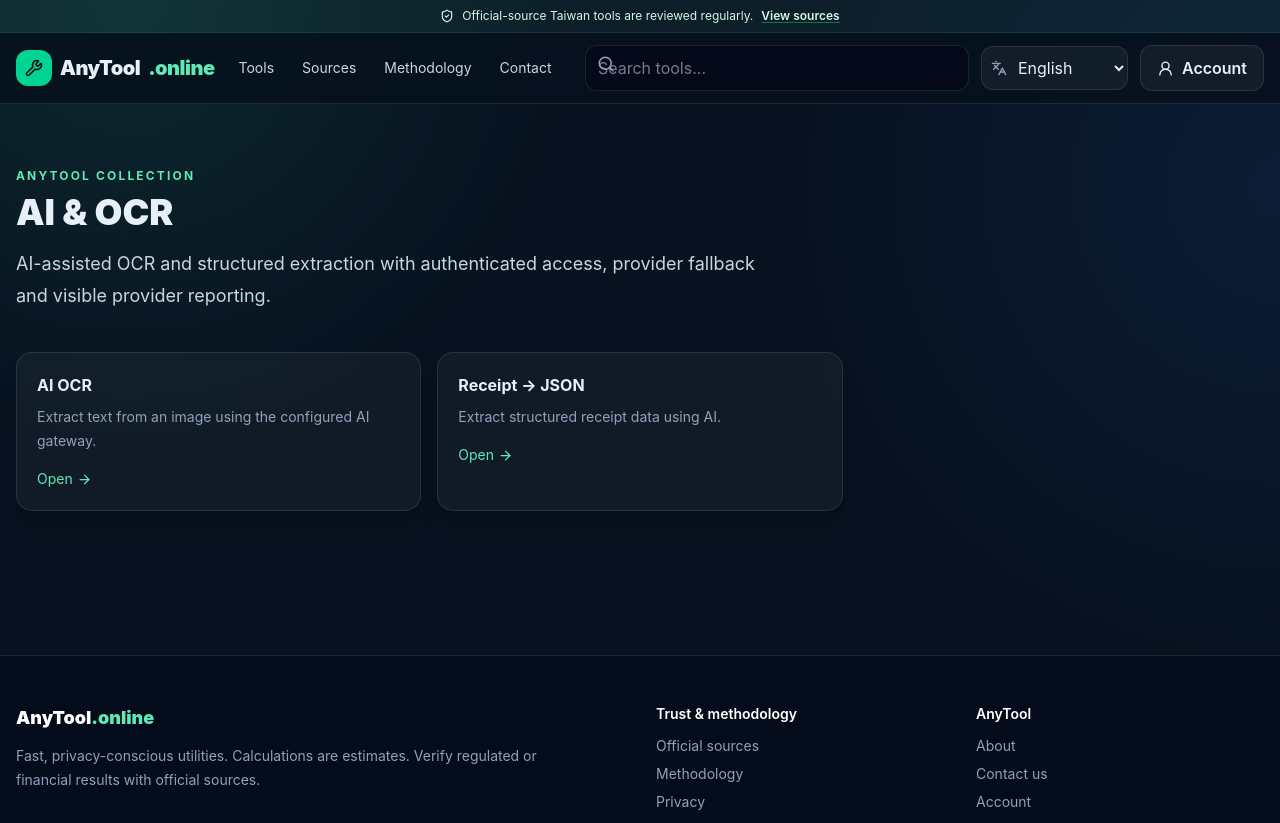
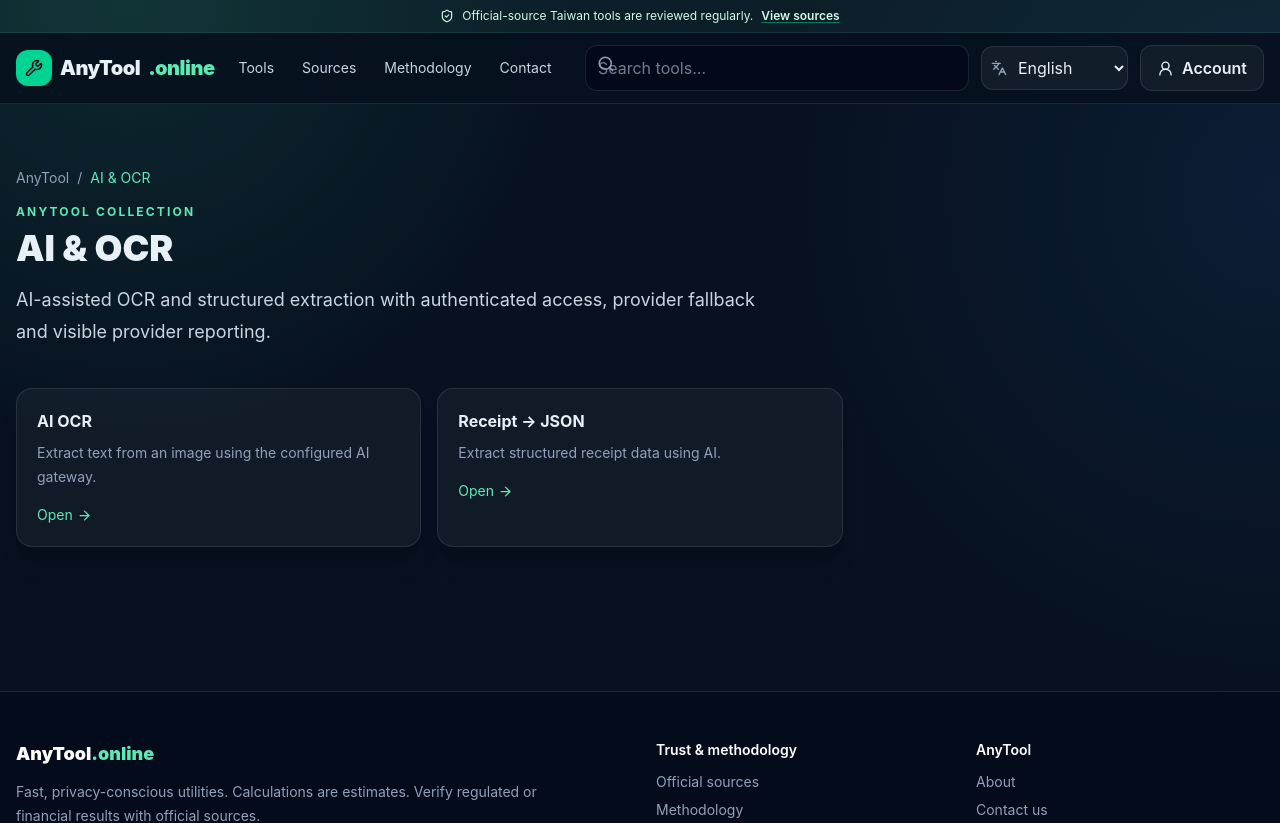
Before and after one commit to KanwarAfaq/anytool-online, a React (Vite) app: page /categories/ai in a window 1280 px wide. Shown: the top 823 px of the page. Built offline with nearby package versions, Linux system fonts and the light colour scheme.

Commit message:
Strengthen category page semantics and breadcrumbs

```diff
--- a/src/pages/Category.jsx
+++ b/src/pages/Category.jsx
@@ -45,5 +45,10 @@ export default function Category(){
  const list=tools.filter(tool=>tool.category===category)
  const title=t('categories.'+category)
  const desc=descriptions[category]?.[lang]||descriptions[category]?.en||''
- return <section className="mx-auto max-w-7xl px-4 py-16"><Seo title={title+' Tools | AnyTool.online'} description={desc} jsonLd={{'@context':'https://schema.org','@type':'CollectionPage',name:title,description:desc}}/><p className="text-xs font-bold uppercase tracking-[.18em] text-emerald-300">AnyTool collection</p><h1 className="mt-2 text-4xl font-black">{title}</h1><p className="mt-4 max-w-3xl text-lg leading-8 text-slate-300">{desc}</p><div className="mt-10 grid gap-4 sm:grid-cols-2 lg:grid-cols-3">{list.map(tool=><Link to={pathFor('/tools/'+tool.slug)} key={tool.slug} className="card group p-5 transition hover:-translate-y-0.5 hover:border-emerald-400/30"><h2 className="font-bold group-hover:text-emerald-300">{toolName(tool)}</h2><p className="mt-2 text-sm leading-6 text-slate-400">{toolDescription(tool)}</p><span className="mt-4 inline-flex items-center text-sm text-emerald-300">{t('open')} <ArrowRight className="ms-1" size={15}/></span></Link>)}</div></section>
+ const pageUrl='https://www.anytool.online'+pathFor('/categories/'+category)
+ const schemas=[
+  {'@context':'https://schema.org','@type':'CollectionPage',name:title,description:desc,url:pageUrl,inLanguage:lang,isPartOf:{'@type':'WebSite',name:'AnyTool.online',url:'https://www.anytool.online/'}},
+  {'@context':'https://schema.org','@type':'BreadcrumbList',itemListElement:[{'@type':'ListItem',position:1,name:'AnyTool',item:'https://www.anytool.online/'},{'@type':'ListItem',position:2,name:title,item:pageUrl}]}
+ ]
+ return <section className="mx-auto max-w-7xl px-4 py-16"><Seo title={title+' Tools | AnyTool.online'} description={desc} jsonLd={schemas}/><nav aria-label="Breadcrumb" className="mb-4 text-sm text-slate-400"><Link className="hover:text-emerald-300" to={pathFor('/')}>AnyTool</Link><span className="mx-2">/</span><span className="text-emerald-300">{title}</span></nav><p className="text-xs font-bold uppercase tracking-[.18em] text-emerald-300">AnyTool collection</p><h1 className="mt-2 text-4xl font-black">{title}</h1><p className="mt-4 max-w-3xl text-lg leading-8 text-slate-300">{desc}</p><div className="mt-10 grid gap-4 sm:grid-cols-2 lg:grid-cols-3">{list.map(tool=><Link to={pathFor('/tools/'+tool.slug)} key={tool.slug} className="card group p-5 transition hover:-translate-y-0.5 hover:border-emerald-400/30"><h2 className="font-bold group-hover:text-emerald-300">{toolName(tool)}</h2><p className="mt-2 text-sm leading-6 text-slate-400">{toolDescription(tool)}</p><span className="mt-4 inline-flex items-center text-sm text-emerald-300">{t('open')} <ArrowRight className="ms-1" size={15}/></span></Link>)}</div></section>
 }
```
